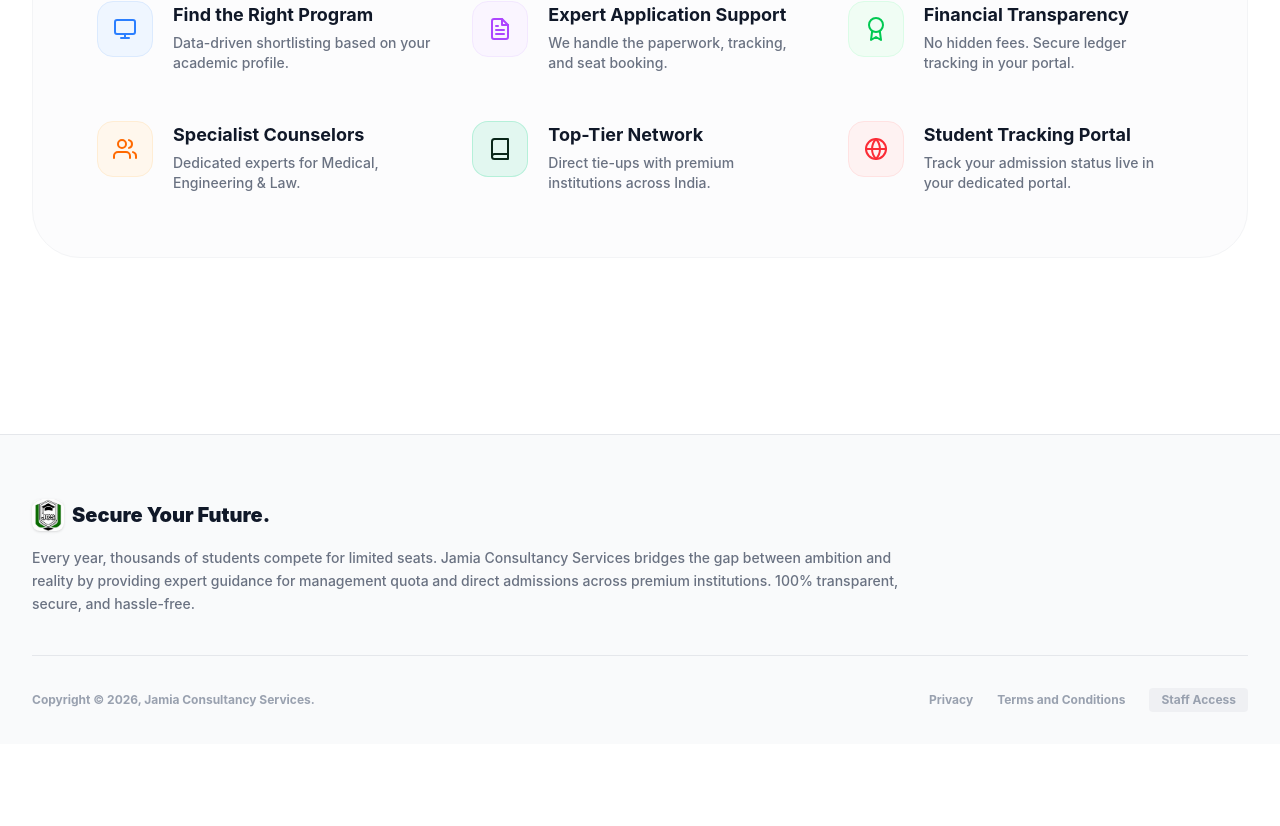
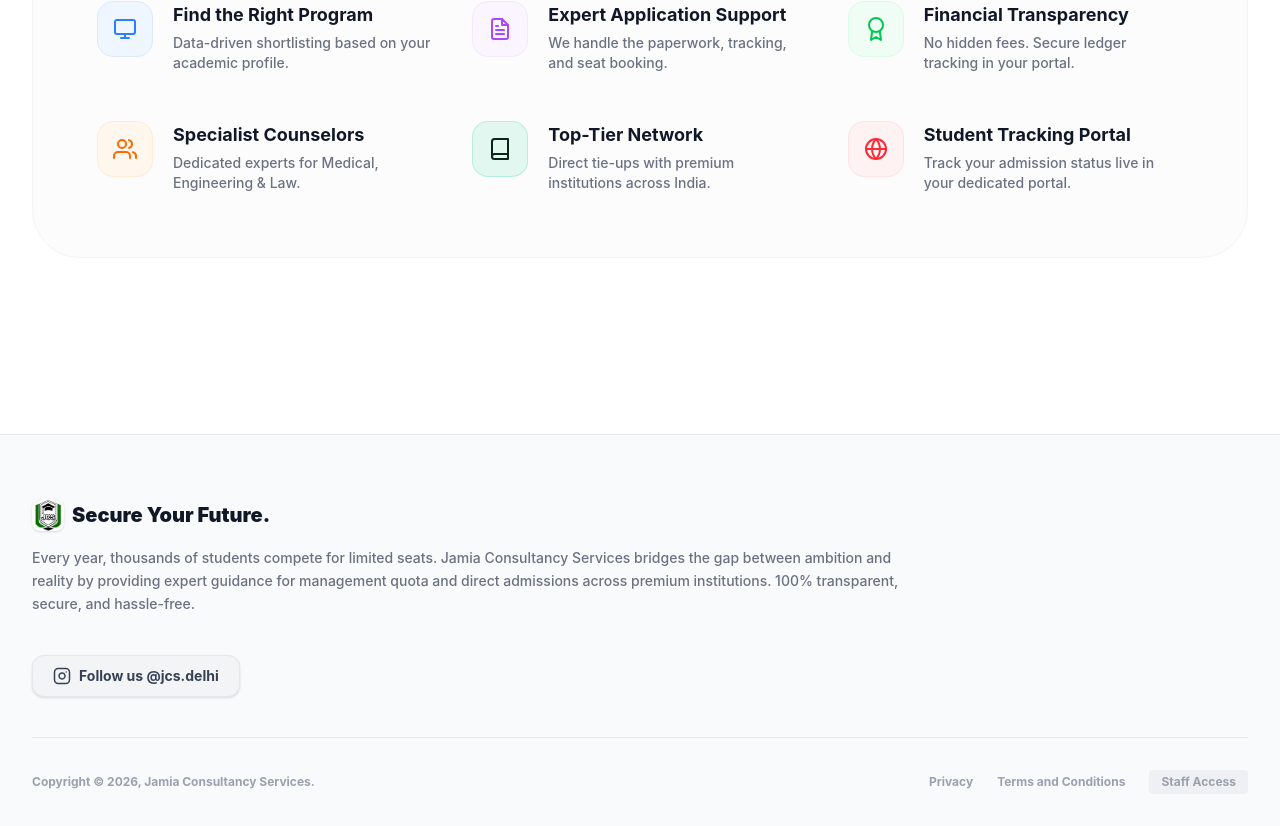
Before and after one commit to mohammadaves2025-dotcom/JCS_FullStack, a React (Vite) app in the folder frontend/: page / in a window 1280 px wide. Shown: the part 3445-4271 px from the top of the page. Before the commit the page ends 4189 px from the top, so only its background shows below. Built offline with nearby package versions, Linux system fonts and the light colour scheme; no server answers.

Commit message:
added insta at footer

```diff
--- a/frontend/src/components/public/PublicLayout.jsx
+++ b/frontend/src/components/public/PublicLayout.jsx
@@ -1,8 +1,9 @@
 import React, { useState, useEffect } from 'react';
-import { FiPhone } from 'react-icons/fi';
+import { FiPhone, FiInstagram } from 'react-icons/fi';
 import { FaWhatsapp } from 'react-icons/fa';
 import { NavLink, useLocation } from 'react-router-dom';
 import logo from '../../assets/JCS-LOGO1.jpeg';
+
 
 const PublicLayout = ({ children }) => {
     const [scrolled, setScrolled] = useState(false);
@@ -92,6 +93,20 @@
                     <p className="text-sm text-gray-500 font-medium max-w-4xl leading-relaxed mb-10">
                         Every year, thousands of students compete for limited seats. Jamia Consultancy Services bridges the gap between ambition and reality by providing expert guidance for management quota and direct admissions across premium institutions. 100% transparent, secure, and hassle-free.
                     </p>
+
+                    {/* 🟢 New Instagram Integration */}
+                    <div className="mb-10">
+                        <a
+                            href="https://www.instagram.com/jcs.delhi/"
+                            target="_blank"
+                            rel="noreferrer"
+                            className="inline-flex items-center gap-2 px-5 py-2.5 bg-gray-100 hover:bg-gradient-to-tr hover:from-[#f09433] hover:via-[#dc2743] hover:to-[#bc1888] text-gray-700 hover:text-white rounded-xl transition-all duration-300 font-bold text-sm shadow-sm border border-gray-200 hover:border-transparent group"
+                        >
+                            <FiInstagram size={18} className="group-hover:scale-110 transition-transform" />
+                            Follow us @jcs.delhi
+                        </a>
+                    </div>
+
                     <div className="border-t border-gray-200 pt-8 flex flex-col md:flex-row justify-between items-center gap-4 text-xs font-bold text-gray-400">
                         <p>Copyright © 2026, Jamia Consultancy Services.</p>
                         <div className="flex gap-6 items-center">
```
